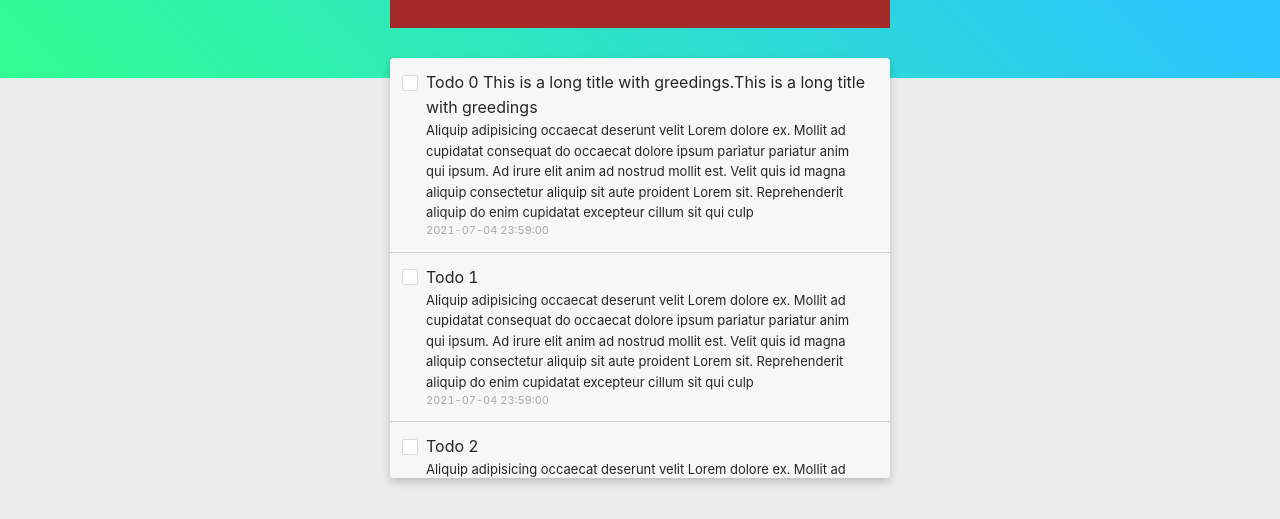
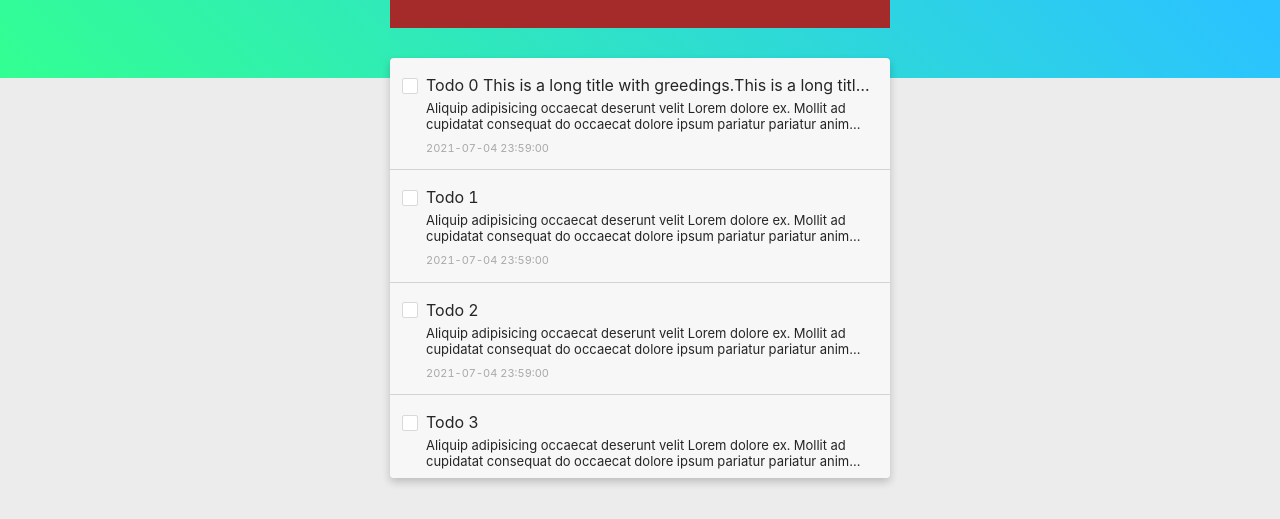
Before and after one commit to emregurler/todo-app, a React (Create React App) app: page / in a window 1280 px wide. Shown: the part 222-741 px from the top of the page. Built offline with nearby package versions, Linux system fonts and the light colour scheme.

Commit message:
css updates for todoItems, fix overflow bug

```diff
--- a/src/components/Todo/TodoItem/TodoItem.js
+++ b/src/components/Todo/TodoItem/TodoItem.js
@@ -3,14 +3,17 @@ import style from './TodoItem.module.scss';
 import React from 'react';
 import PropTypes from 'prop-types';
 import { Checkbox } from 'antd';
+import { getTaskStatusWithDate } from '../../../helper/dateHelper';
 
 const TodoItem = ({ id, done, title, description, deadline, onChange }) => {
+  const taskStatus = getTaskStatusWithDate(deadline, done);
+
   return (
     <div className={style.container}>
       <Checkbox className={style.checkbox} checked={done} onChange={() => onChange(id)}>
         <div className={style.title}>{title}</div>
         <div className={style.description}>{description}</div>
-        <div className={style.deadline}>{deadline}</div>
+        <div className={`${style.deadline} ${style[`deadline__${taskStatus}`]}`}>{deadline}</div>
       </Checkbox>
     </div>
   );
--- a/src/components/Todo/TodoItem/TodoItem.module.scss
+++ b/src/components/Todo/TodoItem/TodoItem.module.scss
@@ -7,22 +7,45 @@
 
     .title {
       font-size: 16px;
+      word-break: break-word;
+      overflow: hidden;
+      text-overflow: ellipsis;
+      display: -webkit-box;
+      line-height: 30px;
+      -webkit-line-clamp: 1;
+      -webkit-box-orient: vertical;
     }
 
     .description {
       font-size: 13px;
+      word-break: break-word;
+      overflow: hidden;
+      text-overflow: ellipsis;
+      display: -webkit-box;
+      line-height: 16px;
+      max-height: 32px;
+      -webkit-line-clamp: 2;
+      -webkit-box-orient: vertical;
     }
 
     .deadline {
+      margin-top: 8px;
       font-size: 11px;
-      color: darkgray;
 
-      &__error {
-        color: darkred;
+      &__fail {
+        color: #f53737;
       }
 
       &__success {
-        color: darkgreen;
+        color: #239a23;
+      }
+
+      &__neutral {
+        color: darkgray;
+      }
+
+      &__hurry {
+        color: darkorange;
       }
     }
   }
--- a/src/components/Todo/TodoList/TodoList.js
+++ b/src/components/Todo/TodoList/TodoList.js
@@ -15,6 +15,7 @@ const TodoList = ({ list }) => {
           title={todo.title}
           description={todo.description}
           deadline={todo.deadline}
+          onChange={() => {}}
         />
       ))}
     </div>
--- /dev/null
+++ b/src/helper/dateHelper.js
@@ -0,0 +1,30 @@
+import dayjs from 'dayjs';
+
+const taskStatusMap = {
+  FAIL: 'fail',
+  SUCCESS: 'success',
+  NEUTRAL: 'neutral',
+  HURRY: 'hurry',
+};
+
+const defaultDateFormat = 'YYYY-MM-DD HH:mm:ss';
+
+const getTaskStatusWithDate = (taskDate, isDone, dateFormat = defaultDateFormat) => {
+  const now = dayjs();
+  const checkingDate = dayjs(taskDate, dateFormat);
+
+  const difference = checkingDate.diff(now);
+  if (difference > 0) {
+    if (isDone) {
+      return taskStatusMap.SUCCESS;
+    } else {
+      const nowPlusThreeHour = now.add(3, 'hour');
+      const isInLastThreeHour = checkingDate.diff(nowPlusThreeHour) <= 0;
+      return isInLastThreeHour ? taskStatusMap.HURRY : taskStatusMap.NEUTRAL;
+    }
+  } else {
+    return taskStatusMap.FAIL;
+  }
+};
+
+export { getTaskStatusWithDate };
```
Also changed, not shown: src/override_antd.scss (added).
